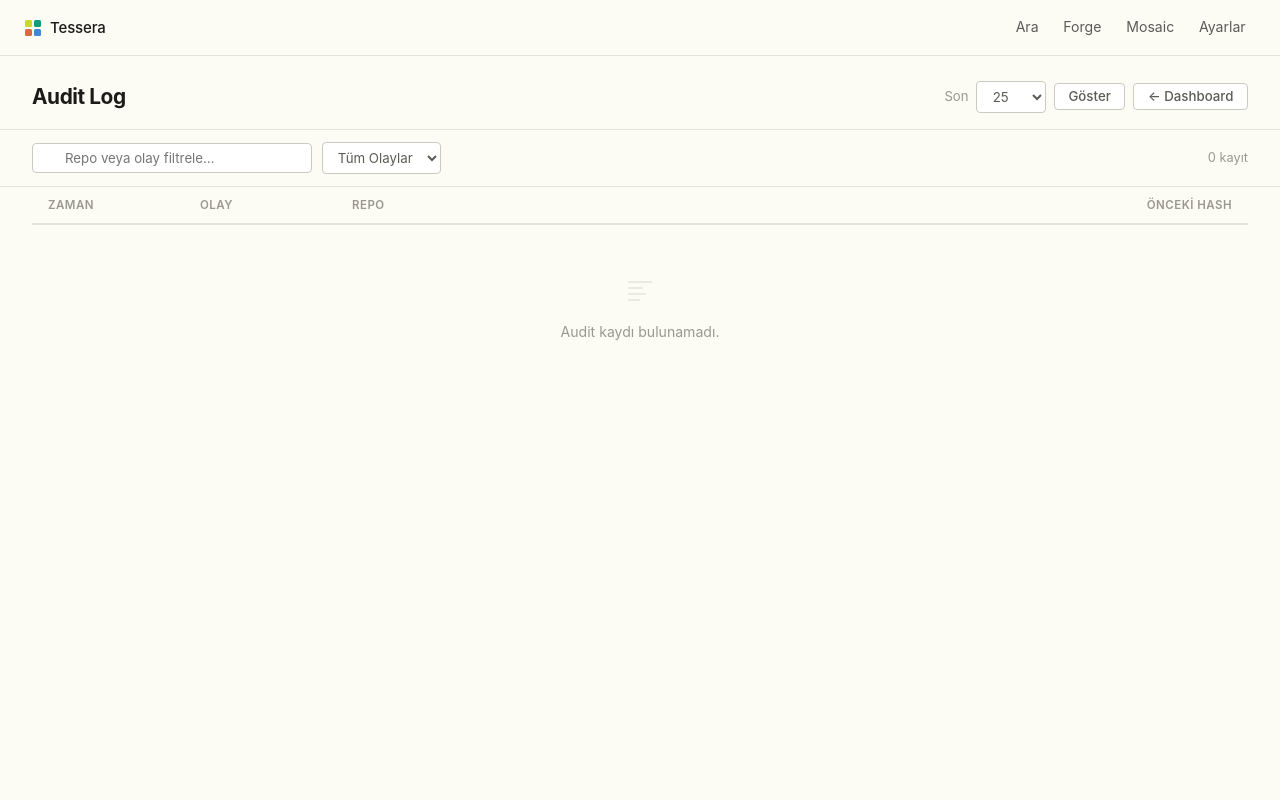
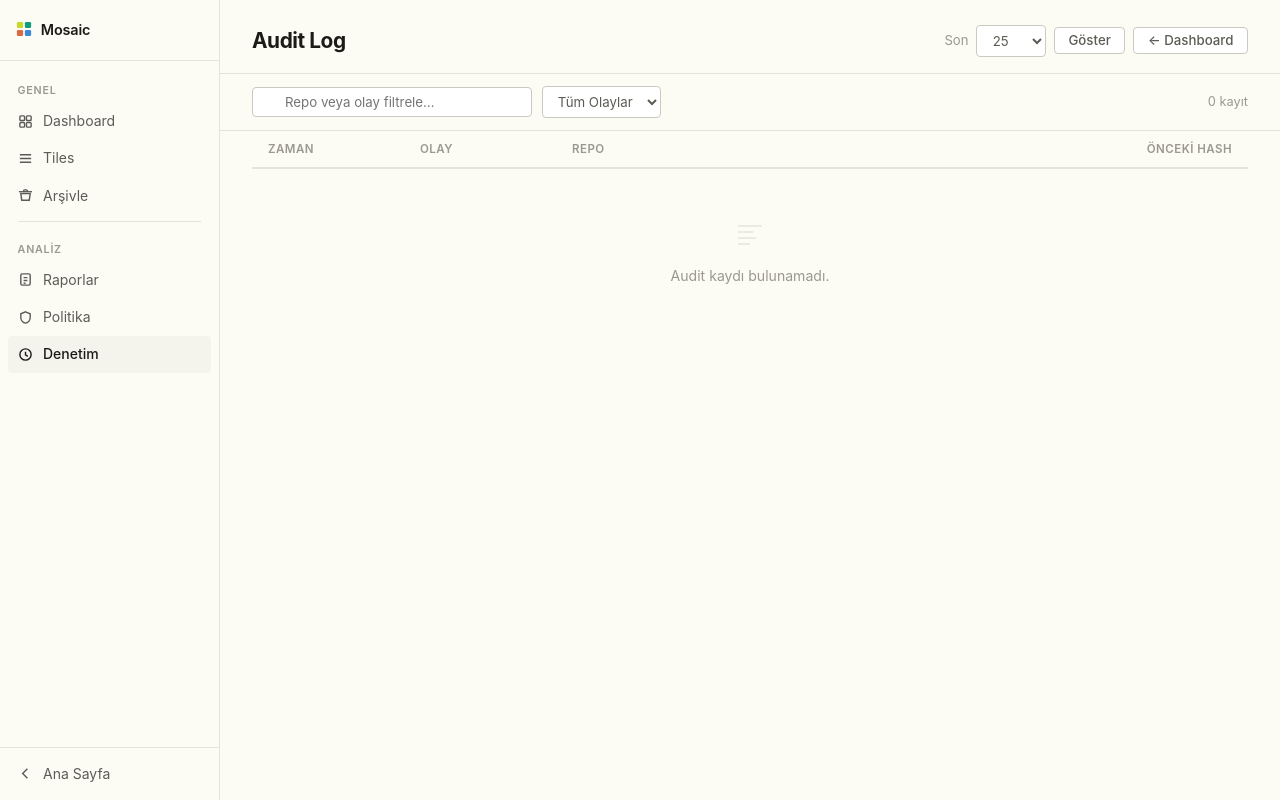
Before and after one commit to life7vision/tessera, a FastAPI app: template src/tessera/web/templates/archiver/audit.html in a window 1280 px wide. Run offline with FastAPI, Linux system fonts and the light colour scheme; the template is opened without the code that fills it, so the values that code supplies are empty; parts of the project's set-up code (start-up, migrations or seed data) failed here and were passed over.

Commit message:
feat: Tessera UI mimarisi yeniden düzenlendi — The Digital Vault + Mosaic sidebar
Ana site (tessera.kuazon.com):
- base.html → site-header ile yeniden tasarlandı
- Marka: Tessera logosu + 'The Digital Vault' alt başlığı
- Navigasyon: Anthropic tarzı minimal, metin odaklı
- Ayarlar: metin yerine ikon

Mosaic (archiver modülü):
- archiver_base.html oluşturuldu — bağımsız sidebar layout
- Sol sidebar: Dashboard, Tiles, Arşivle / Raporlar, Politika, Denetim
- Tüm 8 archiver template archiver_base.html'e geçirildi
- Üst header Mosaic'te yok, sidebar navigasyon kullanılıyor

CSS:
- archiver.css: .ms-* sidebar stilleri eklendi
- style.css: .site-header/.site-brand/.site-nav stilleri

Co-Authored-By: Claude Sonnet 4.6 <noreply@anthropic.com>

```diff
--- a/src/tessera/web/static/archiver.css
+++ b/src/tessera/web/static/archiver.css
@@ -1321,6 +1321,116 @@
   border-bottom: 1px solid #1a1a1a;
 }
 .ar-modal-job-row:last-child { border-bottom: none; }
+
+/* ==========================================================
+   Mosaic sidebar layout (archiver_base.html)
+   ========================================================== */
+
+.ms-body { overflow-x: hidden; }
+
+.ms-layout {
+  display: flex;
+  min-height: 100vh;
+}
+
+/* ── Kenar çubuğu ────────────────────────────────────────── */
+.ms-sidebar {
+  width: 220px;
+  min-width: 220px;
+  flex-shrink: 0;
+  border-right: 1px solid var(--border);
+  background: var(--bg);
+  display: flex;
+  flex-direction: column;
+  position: sticky;
+  top: 0;
+  height: 100vh;
+  overflow-y: auto;
+}
+
+.ms-sidebar-top {
+  padding: 1.1rem 1rem 1rem;
+  border-bottom: 1px solid var(--border);
+}
+
+.ms-brand {
+  display: inline-flex;
+  align-items: center;
+  gap: 0.55rem;
+  text-decoration: none;
+  color: var(--text);
+}
+
+.ms-brand-name {
+  font-weight: 600;
+  font-size: 0.9rem;
+  letter-spacing: -0.01em;
+}
+
+/* ── Navigasyon ──────────────────────────────────────────── */
+.ms-nav {
+  flex: 1;
+  padding: 0.6rem 0.5rem;
+  display: flex;
+  flex-direction: column;
+  gap: 0.05rem;
+}
+
+.ms-nav-label {
+  font-size: 0.67rem;
+  font-weight: 600;
+  letter-spacing: 0.07em;
+  text-transform: uppercase;
+  color: var(--text-3);
+  padding: 0.6rem 0.6rem 0.2rem;
+  margin-top: 0.1rem;
+  user-select: none;
+}
+
+.ms-nav-item {
+  display: flex;
+  align-items: center;
+  gap: 0.6rem;
+  padding: 0.44rem 0.65rem;
+  border-radius: var(--r-sm);
+  color: var(--text-2);
+  font-size: 0.875rem;
+  text-decoration: none;
+  transition: background 0.1s, color 0.1s;
+  cursor: pointer;
+  border: none;
+  background: none;
+  width: 100%;
+  text-align: left;
+}
+.ms-nav-item:hover {
+  background: var(--surface-2);
+  color: var(--text);
+}
+.ms-nav-item.ms-active {
+  background: var(--surface-2);
+  color: var(--text);
+  font-weight: 500;
+}
+
+.ms-nav-divider {
+  height: 1px;
+  background: var(--border);
+  margin: 0.4rem 0.6rem;
+}
+
+/* ── Alt alan ────────────────────────────────────────────── */
+.ms-sidebar-footer {
+  padding: 0.5rem;
+  border-top: 1px solid var(--border);
+}
+
+/* ── İçerik alanı ────────────────────────────────────────── */
+.ms-content {
+  flex: 1;
+  min-width: 0;
+  overflow-x: hidden;
+}
 
 /* ==========================================================
    Tiles list-mode — Claude Console ilham tasarımı
--- a/src/tessera/web/static/style.css
+++ b/src/tessera/web/static/style.css
@@ -56,50 +56,85 @@ body {
 a { color: inherit; text-decoration: none; }
 button { cursor: pointer; font: inherit; }
 
-/* ─── Nav ───────────────────────────────────────────────────── */
-.nav {
+/* ─── Site header — "The Digital Vault" ─────────────────────── */
+.site-header {
   position: sticky;
   top: 0;
   z-index: 40;
-  display: flex;
-  align-items: center;
-  gap: 1rem;
-  height: 56px;
-  padding: 0 1.5rem;
   background: var(--bg);
   border-bottom: 1px solid var(--border);
 }
 
-.nav-brand {
-  display: flex;
-  align-items: center;
-  gap: 8px;
-  font-weight: 500;
-  letter-spacing: -0.01em;
-  white-space: nowrap;
+.site-header-inner {
+  display: flex;
+  align-items: center;
+  gap: 1.5rem;
+  height: 58px;
+  padding: 0 2rem;
+  max-width: 1400px;
+  margin: 0 auto;
+}
+
+/* Marka */
+.site-brand {
+  display: flex;
+  align-items: center;
+  gap: 10px;
+  text-decoration: none;
   flex-shrink: 0;
 }
 
-.nav-fill { flex: 1; }
-
-.nav-links {
-  display: flex;
-  align-items: center;
-  gap: 0.25rem;
+.site-brand-text {
+  display: flex;
+  flex-direction: column;
+  line-height: 1.1;
+}
+
+.site-brand-name {
+  font-size: 0.95rem;
+  font-weight: 600;
+  letter-spacing: -0.02em;
+  color: var(--text);
+}
+
+.site-brand-tag {
+  font-size: 0.61rem;
+  font-weight: 400;
+  letter-spacing: 0.08em;
+  text-transform: uppercase;
+  color: var(--text-3);
+}
+
+/* Orta boşluk */
+.site-header-fill { flex: 1; }
+
+/* Navigasyon */
+.site-nav {
+  display: flex;
+  align-items: center;
+  gap: 0.15rem;
   flex-shrink: 0;
 }
 
-.nav-links a {
-  padding: 0.35rem 0.65rem;
+.site-nav-link {
+  padding: 0.35rem 0.7rem;
   border-radius: var(--r-sm);
-  color: var(--text-2);
-  font-size: 0.88rem;
-  transition: color 0.1s, background 0.1s;
-}
-
-.nav-links a:hover { color: var(--text); background: var(--surface-2); }
-.nav-links a.active { color: var(--text); font-weight: 500; }
-
+  color: var(--text-3);
+  font-size: 0.875rem;
+  font-weight: 400;
+  letter-spacing: -0.005em;
+  transition: color 0.12s, background 0.12s;
+  text-decoration: none;
+  display: inline-flex;
+  align-items: center;
+}
+.site-nav-link:hover { color: var(--text); background: var(--surface-2); }
+.site-nav-link.active { color: var(--text); font-weight: 500; }
+
+.site-nav-icon { padding: 0.38rem 0.55rem; }
+
+/* Eski .nav sınıfları geriye dönük uyumluluk için */
+.nav { display: none; }
 .nav-ingest {
   background: var(--accent) !important;
   color: var(--accent-fg) !important;
--- a/src/tessera/web/templates/archiver/archive_job.html
+++ b/src/tessera/web/templates/archiver/archive_job.html
@@ -1,9 +1,7 @@
-{% extends "base.html" %}
+{% extends "archiver_base.html" %}
 {% block title %}Arşivle — Mosaic — Tessera{% endblock %}
 
 {% block extra_head %}
-<link rel="stylesheet" href="/static/archiver.css?v=3">
-<style>.shell { width:100%!important; max-width:100%!important; padding:0!important; margin:0!important; }</style>
 {% endblock %}
 
 {% block content %}
--- a/src/tessera/web/templates/archiver/audit.html
+++ b/src/tessera/web/templates/archiver/audit.html
@@ -1,9 +1,7 @@
-{% extends "base.html" %}
+{% extends "archiver_base.html" %}
 {% block title %}Audit Log — Mosaic — Tessera{% endblock %}
 
 {% block extra_head %}
-<link rel="stylesheet" href="/static/archiver.css?v=3">
-<style>.shell { width:100%!important; max-width:100%!important; padding:0!important; margin:0!important; }</style>
 {% endblock %}
 
 {% block content %}
--- a/src/tessera/web/templates/archiver/dashboard.html
+++ b/src/tessera/web/templates/archiver/dashboard.html
@@ -1,9 +1,7 @@
-{% extends "base.html" %}
+{% extends "archiver_base.html" %}
 {% block title %}Mosaic — Tessera{% endblock %}
 
 {% block extra_head %}
-<link rel="stylesheet" href="/static/archiver.css?v=3">
-<style>.shell { width:100%!important; max-width:100%!important; padding:0!important; margin:0!important; }</style>
 {% endblock %}
 
 {% block content %}
--- a/src/tessera/web/templates/archiver/policy.html
+++ b/src/tessera/web/templates/archiver/policy.html
@@ -1,9 +1,7 @@
-{% extends "base.html" %}
+{% extends "archiver_base.html" %}
 {% block title %}Policy Gate — Mosaic — Tessera{% endblock %}
 
 {% block extra_head %}
-<link rel="stylesheet" href="/static/archiver.css?v=3">
-<style>.shell { width:100%!important; max-width:100%!important; padding:0!important; margin:0!important; }</style>
 {% endblock %}
 
 {% block content %}
--- a/src/tessera/web/templates/archiver/reports.html
+++ b/src/tessera/web/templates/archiver/reports.html
@@ -1,7 +1,6 @@
-{% extends "base.html" %}
+{% extends "archiver_base.html" %}
 {% block title %}Raporlar — Mosaic — Tessera{% endblock %}
 {% block extra_head %}
-<link rel="stylesheet" href="/static/archiver.css?v=3">
 {% endblock %}
 {% block content %}
 
--- a/src/tessera/web/templates/archiver/scan_results.html
+++ b/src/tessera/web/templates/archiver/scan_results.html
@@ -1,9 +1,7 @@
-{% extends "base.html" %}
+{% extends "archiver_base.html" %}
 {% block title %}Tarama — Mosaic — Tessera{% endblock %}
 
 {% block extra_head %}
-<link rel="stylesheet" href="/static/archiver.css?v=3">
-<style>.shell { width:100%!important; max-width:100%!important; padding:0!important; margin:0!important; }</style>
 {% endblock %}
 
 {% block content %}
--- a/src/tessera/web/templates/archiver/tile_detail.html
+++ b/src/tessera/web/templates/archiver/tile_detail.html
@@ -1,7 +1,6 @@
-{% extends "base.html" %}
+{% extends "archiver_base.html" %}
 {% block title %}{{ repo.namespace }}/{{ repo.repo }} — Mosaic — Tessera{% endblock %}
 {% block extra_head %}
-<link rel="stylesheet" href="/static/archiver.css?v=3">
 {% endblock %}
 {% block content %}
 
--- a/src/tessera/web/templates/archiver/tiles.html
+++ b/src/tessera/web/templates/archiver/tiles.html
@@ -1,9 +1,7 @@
-{% extends "base.html" %}
+{% extends "archiver_base.html" %}
 {% block title %}Tiles — Mosaic — Tessera{% endblock %}
 
 {% block extra_head %}
-<link rel="stylesheet" href="/static/archiver.css?v=4">
-<style>.shell { width:100%!important; max-width:100%!important; padding:0!important; margin:0!important; }</style>
 {% endblock %}
 
 {% block content %}
--- /dev/null
+++ b/src/tessera/web/templates/archiver_base.html
@@ -0,0 +1,123 @@
+<!DOCTYPE html>
+<html lang="tr">
+<head>
+  <meta charset="UTF-8">
+  <meta name="viewport" content="width=device-width, initial-scale=1.0">
+  <title>{% block title %}Mosaic — Tessera{% endblock %}</title>
+  <link rel="stylesheet" href="/static/style.css">
+  <link rel="stylesheet" href="/static/archiver.css?v=4">
+  {% block extra_head %}{% endblock %}
+</head>
+<body class="ms-body">
+
+  <div class="ms-layout">
+
+    {# ── Sol kenar çubuğu ──────────────────────────────────── #}
+    <aside class="ms-sidebar">
+
+      <div class="ms-sidebar-top">
+        <a href="/" class="ms-brand" aria-label="Tessera ana sayfa">
+          <svg viewBox="0 0 18 18" width="16" height="16" aria-hidden="true">
+            <rect x="1" y="1" width="7" height="7" rx="1.5" fill="#cad72d"/>
+            <rect x="10" y="1" width="7" height="7" rx="1.5" fill="#0f9e79"/>
+            <rect x="1" y="10" width="7" height="7" rx="1.5" fill="#d86b42"/>
+            <rect x="10" y="10" width="7" height="7" rx="1.5" fill="#3d88d9"/>
+          </svg>
+          <span class="ms-brand-name">Mosaic</span>
+        </a>
+      </div>
+
+      <nav class="ms-nav" aria-label="Mosaic navigasyonu">
+
+        <span class="ms-nav-label">Genel</span>
+
+        <a href="/archiver"
+           class="ms-nav-item{% if request.url.path in ['/archiver', '/archiver/'] %} ms-active{% endif %}">
+          <svg viewBox="0 0 16 16" width="15" height="15" fill="none"
+               stroke="currentColor" stroke-width="1.5" aria-hidden="true">
+            <rect x="2" y="2" width="5" height="5" rx="1"/>
+            <rect x="9" y="2" width="5" height="5" rx="1"/>
+            <rect x="2" y="9" width="5" height="5" rx="1"/>
+            <rect x="9" y="9" width="5" height="5" rx="1"/>
+          </svg>
+          Dashboard
+        </a>
+
+        <a href="/archiver/tiles"
+           class="ms-nav-item{% if 'tiles' in request.url.path %} ms-active{% endif %}">
+          <svg viewBox="0 0 16 16" width="15" height="15" fill="none"
+               stroke="currentColor" stroke-width="1.5" aria-hidden="true">
+            <path d="M2 4h12M2 8h12M2 12h12"/>
+          </svg>
+          Tiles
+        </a>
+
+        <a href="/archiver/archive"
+           class="ms-nav-item{% if request.url.path == '/archiver/archive' %} ms-active{% endif %}">
+          <svg viewBox="0 0 16 16" width="15" height="15" fill="none"
+               stroke="currentColor" stroke-width="1.5" aria-hidden="true">
+            <path d="M3 6h10l-1 7H4L3 6z"/>
+            <path d="M1 4h14"/>
+            <path d="M6 4V3a1 1 0 0 1 1-1h2a1 1 0 0 1 1 1v1"/>
+          </svg>
+          Arşivle
+        </a>
+
+        <div class="ms-nav-divider"></div>
+        <span class="ms-nav-label">Analiz</span>
+
+        <a href="/archiver/reports"
+           class="ms-nav-item{% if 'reports' in request.url.path %} ms-active{% endif %}">
+          <svg viewBox="0 0 16 16" width="15" height="15" fill="none"
+               stroke="currentColor" stroke-width="1.5" aria-hidden="true">
+            <rect x="3" y="2" width="10" height="12" rx="1.5"/>
+            <path d="M6 6h4M6 9h4M6 12h2"/>
+          </svg>
+          Raporlar
+        </a>
+
+        <a href="/archiver/policy"
+           class="ms-nav-item{% if 'policy' in request.url.path %} ms-active{% endif %}">
+          <svg viewBox="0 0 16 16" width="15" height="15" fill="none"
+               stroke="currentColor" stroke-width="1.5" aria-hidden="true">
+            <path d="M8 2l5 2v4c0 3-2.5 5.5-5 6-2.5-.5-5-3-5-6V4l5-2z"/>
+          </svg>
+          Politika
+        </a>
+
+        <a href="/archiver/audit"
+           class="ms-nav-item{% if 'audit' in request.url.path %} ms-active{% endif %}">
+          <svg viewBox="0 0 16 16" width="15" height="15" fill="none"
+               stroke="currentColor" stroke-width="1.5" aria-hidden="true">
+            <circle cx="8" cy="8" r="6"/>
+            <path d="M8 5v3.5l2.5 1.5"/>
+          </svg>
+          Denetim
+        </a>
+
+      </nav>
+
+      <div class="ms-sidebar-footer">
+        <a href="/" class="ms-nav-item">
+          <svg viewBox="0 0 16 16" width="15" height="15" fill="none"
+               stroke="currentColor" stroke-width="1.5" aria-hidden="true">
+            <path d="M10 3L5 8l5 5"/>
+          </svg>
+          Ana Sayfa
+        </a>
+      </div>
+
+    </aside>
+
+    {# ── Ana içerik ────────────────────────────────────────── #}
+    <main class="ms-content">
+      {% block content %}{% endblock %}
+    </main>
+
+  </div>
+
+  <script src="/static/app.js"></script>
+  {% block extra_scripts %}{% endblock %}
+
+</body>
+</html>
--- a/src/tessera/web/templates/base.html
+++ b/src/tessera/web/templates/base.html
@@ -8,28 +8,43 @@
   {% block extra_head %}{% endblock %}
 </head>
 <body>
-  <nav class="nav">
-    <a href="/" class="nav-brand" aria-label="Tessera ana sayfa">
+
+  <header class="site-header">
+    <div class="site-header-inner">
+
+      <a href="/" class="site-brand" aria-label="Tessera ana sayfa">
         <svg viewBox="0 0 18 18" width="18" height="18" aria-hidden="true">
           <rect x="1" y="1" width="7" height="7" rx="1.5" fill="#cad72d"/>
           <rect x="10" y="1" width="7" height="7" rx="1.5" fill="#0f9e79"/>
           <rect x="1" y="10" width="7" height="7" rx="1.5" fill="#d86b42"/>
           <rect x="10" y="10" width="7" height="7" rx="1.5" fill="#3d88d9"/>
         </svg>
-      <span>Tessera</span>
+        <div class="site-brand-text">
+          <span class="site-brand-name">Tessera</span>
+          <span class="site-brand-tag">The Digital Vault</span>
+        </div>
       </a>
 
-    <div class="nav-fill">
+      <div class="site-header-fill">
         {% block nav_search %}{% endblock %}
       </div>
 
-    <nav class="nav-links" aria-label="Sayfa navigasyonu">
-      <a href="/" class="{% if active == 'home' %}active{% endif %}">Ara</a>
-      <a href="/forge" class="{% if active == 'forge' %}active{% endif %}">Forge</a>
-      <a href="/archiver" class="{% if active == 'archiver' %}active{% endif %}">Mosaic</a>
-      <a href="/settings" class="{% if active == 'settings' %}active{% endif %}">Ayarlar</a>
+      <nav class="site-nav" aria-label="Sayfa navigasyonu">
+        <a href="/" class="site-nav-link{% if active == 'home' %} active{% endif %}">Ara</a>
+        <a href="/forge" class="site-nav-link{% if active == 'forge' %} active{% endif %}">Forge</a>
+        <a href="/archiver" class="site-nav-link{% if active == 'archiver' %} active{% endif %}">Mosaic</a>
+        <a href="/settings" class="site-nav-link site-nav-icon{% if active == 'settings' %} active{% endif %}"
+           aria-label="Ayarlar" title="Ayarlar">
+          <svg viewBox="0 0 16 16" width="15" height="15" fill="none"
+               stroke="currentColor" stroke-width="1.5" aria-hidden="true">
+            <circle cx="8" cy="8" r="2.5"/>
+            <path d="M8 1v2M8 13v2M1 8h2M13 8h2M3.1 3.1l1.4 1.4M11.5 11.5l1.4 1.4M3.1 12.9l1.4-1.4M11.5 4.5l1.4-1.4"/>
+          </svg>
+        </a>
       </nav>
-  </nav>
+
+    </div>
+  </header>
 
   <main class="shell">
     {% block content %}{% endblock %}
```
Lines whose indentation alone changed are shown as unchanged.
